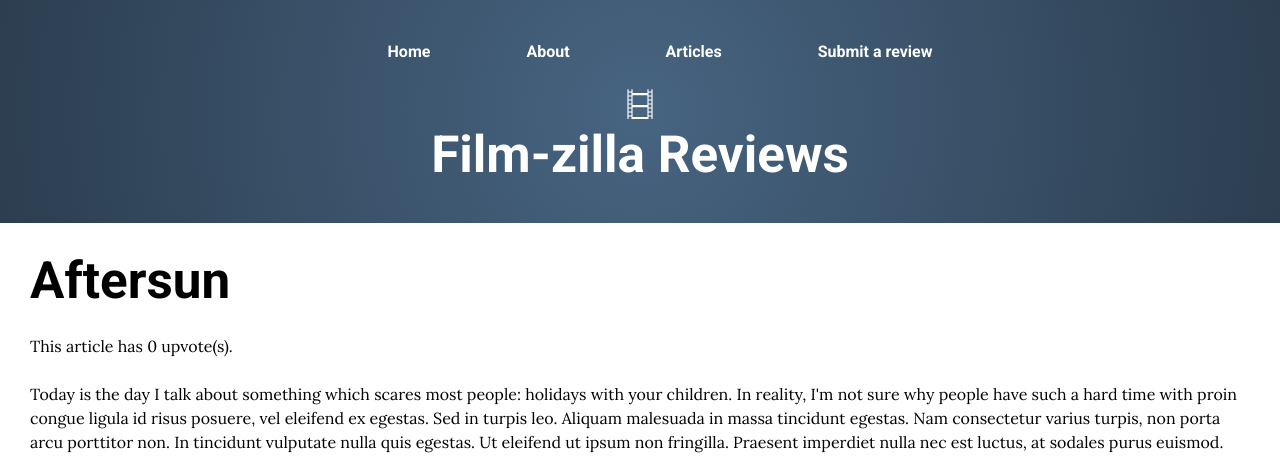
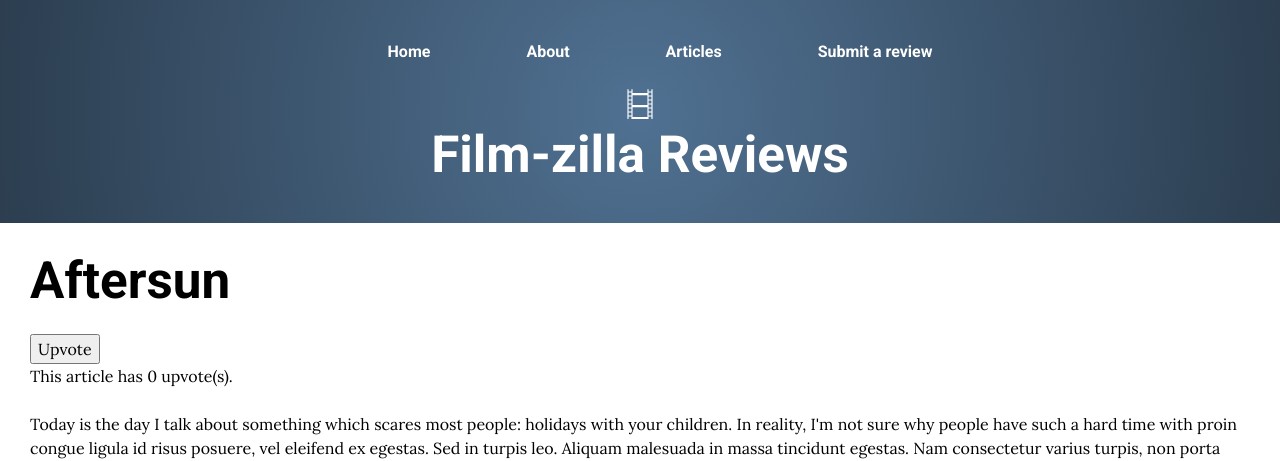
Before and after one commit to Simon-Bertram/fullstack-film-blog, a React (Vite) app in the folder film-blog/: page /articles/aftersun in a window 1280 px wide. Shown: the top 461 px of the page. Built offline with nearby package versions, Linux system fonts and the light colour scheme; no server answers.

Commit message:
Add an upvote button

```diff
--- a/film-blog/src/components/CommentsList.jsx
+++ b/film-blog/src/components/CommentsList.jsx
@@ -6,7 +6,7 @@ const CommentsList = ({ comments }) => (
         <h4>{comment.postedBy}</h4>
         <p>{comment.text}</p>
       </div>
-    ))};
+    ))}
   </>
 );
 
--- a/film-blog/src/pages/ArticlePage.jsx
+++ b/film-blog/src/pages/ArticlePage.jsx
@@ -2,6 +2,7 @@ import { useState, useEffect } from 'react';
 import { useParams } from 'react-router-dom';
 import axios from 'axios';
 import articles from './article-content';
+import CommentsList from '../components/CommentsList';
 import NotFoundPage from './NotFoundPage';
 
 const ArticlePage = () => {
@@ -21,6 +22,12 @@ const ArticlePage = () => {
 
   const article = articles.find(article => article.name === articleId);
 
+  const addUpvote = async () => {
+    const response = await axios.put(`http://localhost:8000/api/articles/${articleId}/upvote`);
+    const updatedArticle = response.data;
+    setArticleInfo(updatedArticle);
+  }
+
   if (!article) {
     return <NotFoundPage />
   }
@@ -28,10 +35,14 @@ const ArticlePage = () => {
   return (
     <>
       <h1>{article.title}</h1>
-      <p>This article has {articleInfo.upvotes} upvote(s).</p>
+      <div className='upvotes-section'>
+        <button onClick={addUpvote}>Upvote</button>
+        <p>This article has {articleInfo.upvotes} upvote(s).</p>
+      </div>
       {article.content.map((paragraph, index) => (
         <p key={index}>{paragraph}</p>
-      ))};
+      ))}
+      <CommentsList comments={articleInfo.comments} />
     </>
   )
 }
--- a/film-blog/src/styles/base/_typography.scss
+++ b/film-blog/src/styles/base/_typography.scss
@@ -26,6 +26,10 @@ h1 {
   margin-bottom: 1.5rem;
 }
 
+h3 {
+  margin-bottom: 1rem;
+}
+
 a {
   font-family: $heading-font;
 }
--- a/film-blog/src/styles/base/_variables.scss
+++ b/film-blog/src/styles/base/_variables.scss
@@ -1,4 +1,6 @@
 @use 'color' as *;
+
+$border-radius: 12px;
 
 // Links
 $link-color:                $success !default;
--- /dev/null
+++ b/film-blog/src/styles/components/_comments.scss
@@ -0,0 +1,9 @@
+@use '../base/color' as c;
+@use '../base/variables' as v;
+
+.comment {
+  padding: 1rem;
+  margin-bottom: 20px;
+  border-radius: v.$border-radius;
+  background-color: c.$gray-200;
+}
--- a/film-blog/src/styles/components/_header.scss
+++ b/film-blog/src/styles/components/_header.scss
@@ -3,7 +3,7 @@
 
 #main-header {
   background-color: c.$primary;
-  background-image: radial-gradient(circle, color.adjust(c.$primary,$lightness: 15%), c.$primary);
+  background-image: radial-gradient(circle, color.adjust(c.$primary,$lightness: 20%), c.$primary);
   color: #fff;
   padding: 1rem;
 }
--- a/film-blog/src/styles/components/_index.scss
+++ b/film-blog/src/styles/components/_index.scss
@@ -3,3 +3,4 @@
 @forward 'branding';
 @forward 'buttons';
 @forward 'articles-list';
+@forward 'comments';
```
Also changed, not shown: 1 other file (tests, documents, lock files or other folders).
